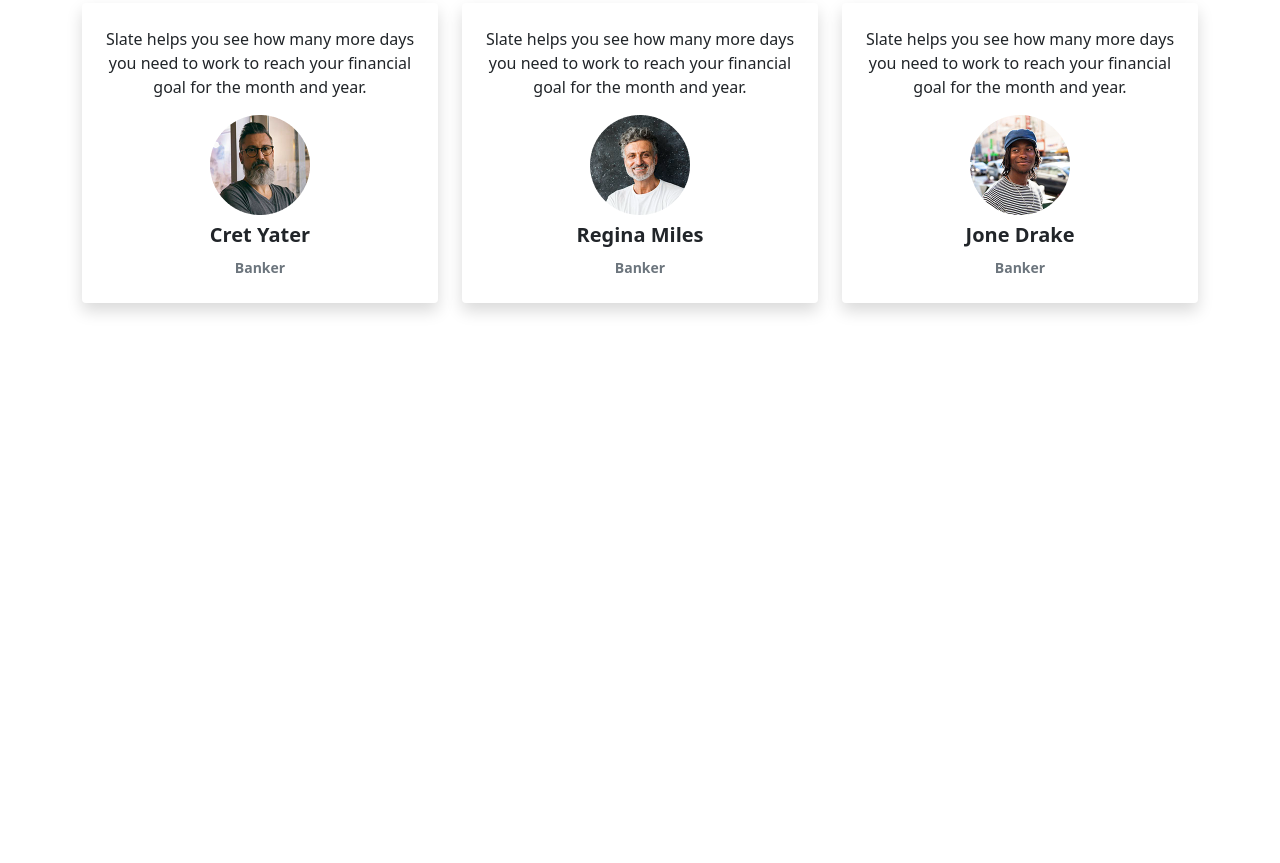
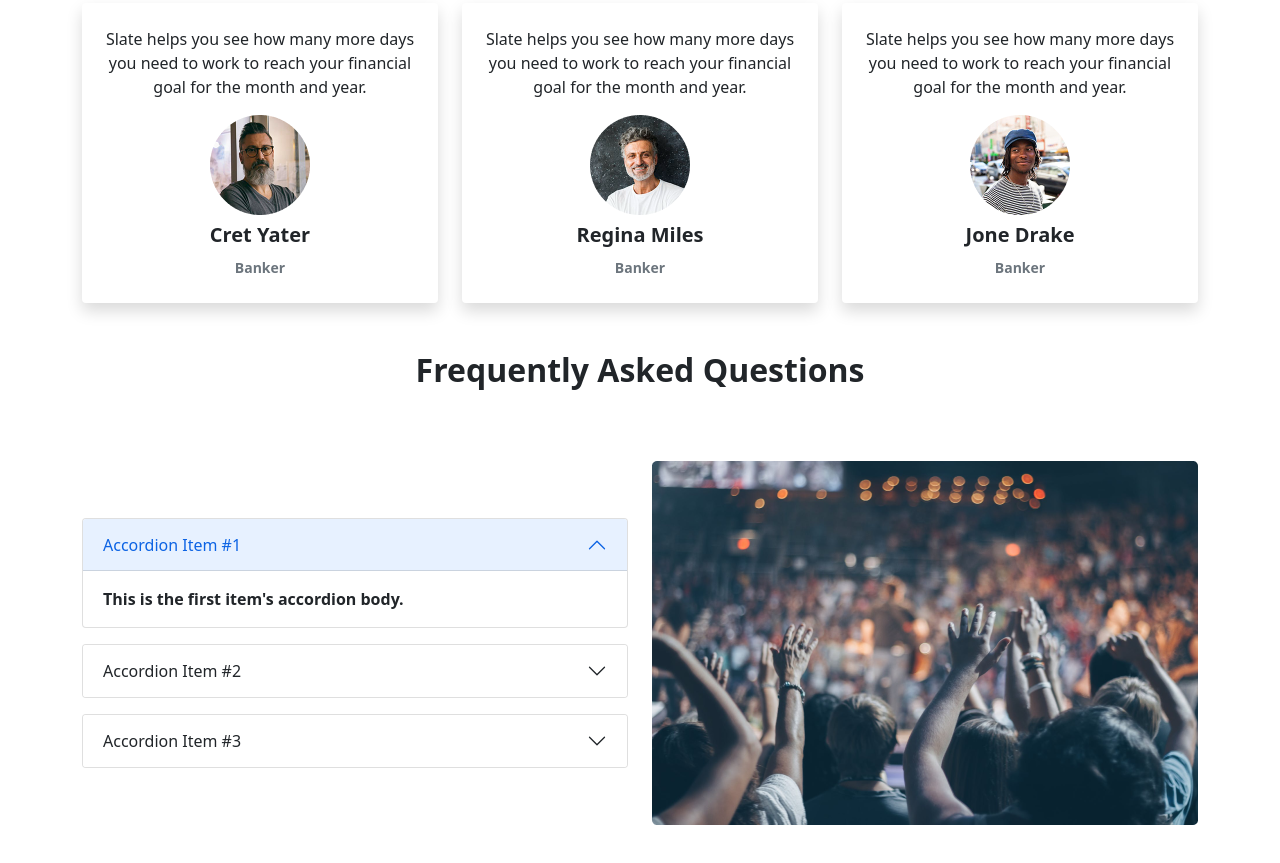
Before and after one commit to mohammadshariful/convention-center, a plain HTML site: page index.html in a window 1280 px wide. Shown: the part 2087-2950 px from the top of the page. Before the commit the page ends 2438 px from the top, so only its background shows below. Drawn offline with nearby package versions, Linux system fonts and the light colour scheme.

Commit message:
accordion added

```diff
--- a/index.html
+++ b/index.html
@@ -480,6 +480,99 @@
         </div>
       </section>
       <!-- testimonial section end -->
+      <!-- Frequency ask Question section start -->
+      <section class="container my-5">
+        <h2 class="fw-bold text-center">Frequently Asked Questions</h2>
+        <div class="row g-4 my-5 align-items-center flex-md-row flex-column-reverse">
+          <div class="col-sm-12 col-lg-6">
+            <div class="my-3">
+              <div class="accordion" id="accordionExample">
+                <div class="accordion-item">
+                  <h2 class="accordion-header" id="headingOne">
+                    <button
+                      class="accordion-button"
+                      type="button"
+                      data-bs-toggle="collapse"
+                      data-bs-target="#collapseOne"
+                      aria-expanded="true"
+                      aria-controls="collapseOne"
+                    >
+                      Accordion Item #1
+                    </button>
+                  </h2>
+                  <div
+                    id="collapseOne"
+                    class="accordion-collapse collapse show"
+                    aria-labelledby="headingOne"
+                    data-bs-parent="#accordionExample"
+                  >
+                    <div class="accordion-body">
+                      <strong>This is the first item's accordion body.</strong>
+                    </div>
+                  </div>
+                </div>
+              </div>
+            </div>
+            <div class="my-3">
+              <div class="accordion" id="accordionExample">
+                <div class="accordion-item">
+                  <h2 class="accordion-header" id="headingTwo">
+                    <button
+                      class="accordion-button collapsed"
+                      type="button"
+                      data-bs-toggle="collapse"
+                      data-bs-target="#collapseTwo"
+                      aria-expanded="false"
+                      aria-controls="collapseTwo"
+                    >
+                      Accordion Item #2
+                    </button>
+                  </h2>
+                  <div
+                    id="collapseTwo"
+                    class="accordion-collapse collapse"
+                    aria-labelledby="headingTwo"
+                    data-bs-parent="#accordionExample"
+                  >
+                    <div class="accordion-body">
+                      <strong>This is the second item's accordion body.</strong>
+                      It is hidden by default, until the collapse plugin adds
+                      the appropriate classes that we use to style each element.
+                      These classes control the overall appearance, as well as
+                      the showing and hiding via CSS transitions. You can modify
+                      any of this with custom CSS or overriding our default
+                      variables. It's also worth noting that just about any HTML
+                      can go within the <code>.accordion-body</code>, though the
+                      transition does limit overflow.
+                    </div>
+                  </div>
+                </div>
+              </div>
+            </div>
+            <div class="my-3">
+              <div class="accordion" id="accordionExample">
+                <div class="accordion-item">
+                    <h2 class="accordion-header" id="headingThree">
+                      <button class="accordion-button collapsed" type="button" data-bs-toggle="collapse" data-bs-target="#collapseThree" aria-expanded="false" aria-controls="collapseThree">
+                        Accordion Item #3
+                      </button>
+                    </h2>
+                    <div id="collapseThree" class="accordion-collapse collapse" aria-labelledby="headingThree" data-bs-parent="#accordionExample">
+                      <div class="accordion-body">
+                        <strong>This is the third item's accordion body.</strong> It is hidden by default, until the collapse plugin adds the appropriate classes that we use to style each element. These classes control the overall appearance, as well as the showing and hiding via CSS transitions. You can modify any of this with custom CSS or overriding our default variables. It's also worth noting that just about any HTML can go within the <code>.accordion-body</code>, though the transition does limit overflow.
+                      </div>
+                    </div>
+              </div>
+            </div>
+          </div>
+        </div>
+        <div class="col-sm-12 col-lg-6">
+            <div>
+                <img class="img-fluid" src="./images/people.png" alt="">
+            </div>
+        </div>
+      </section>
+      <!-- Frequency ask Question section end -->
     </main>
     <!-- Bootsrap js link -->
     <script
```
